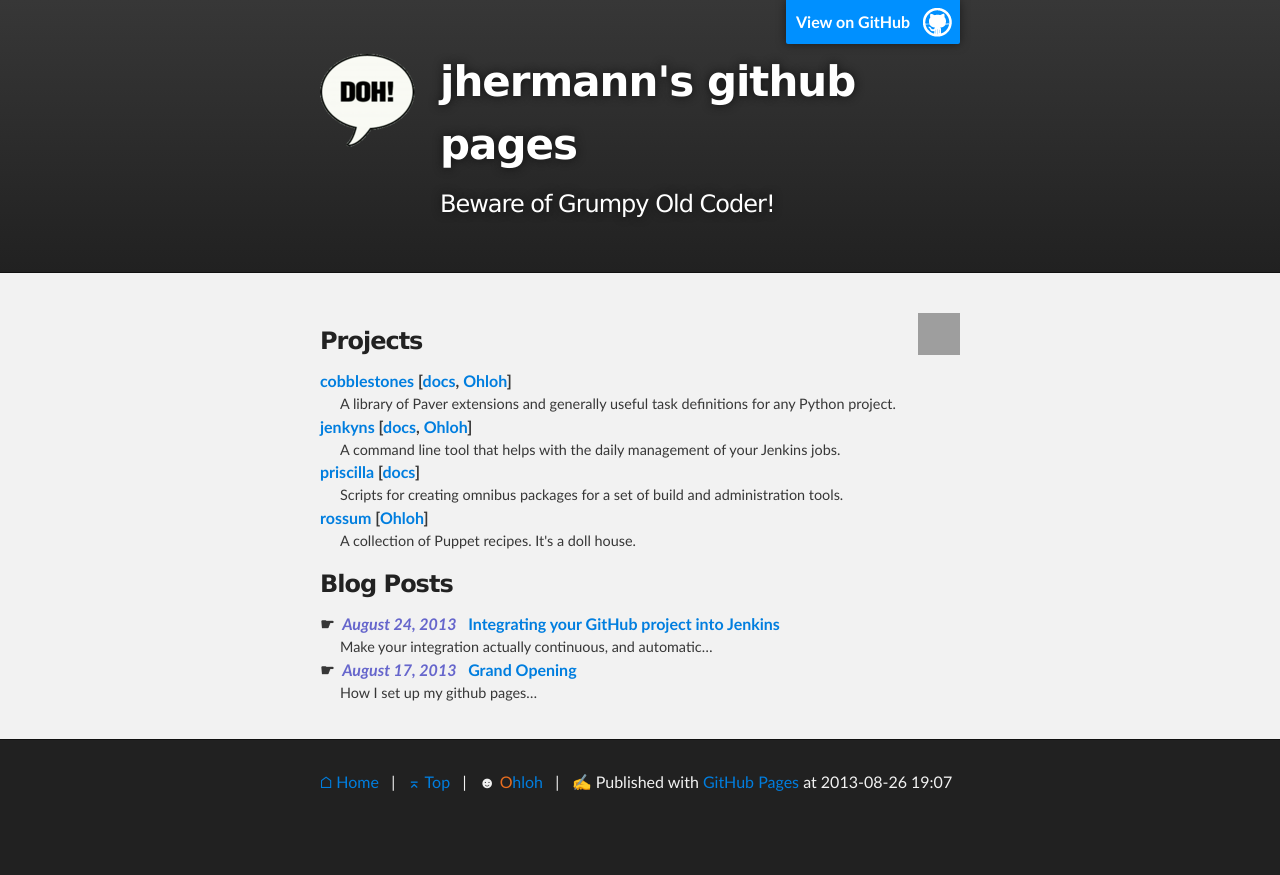
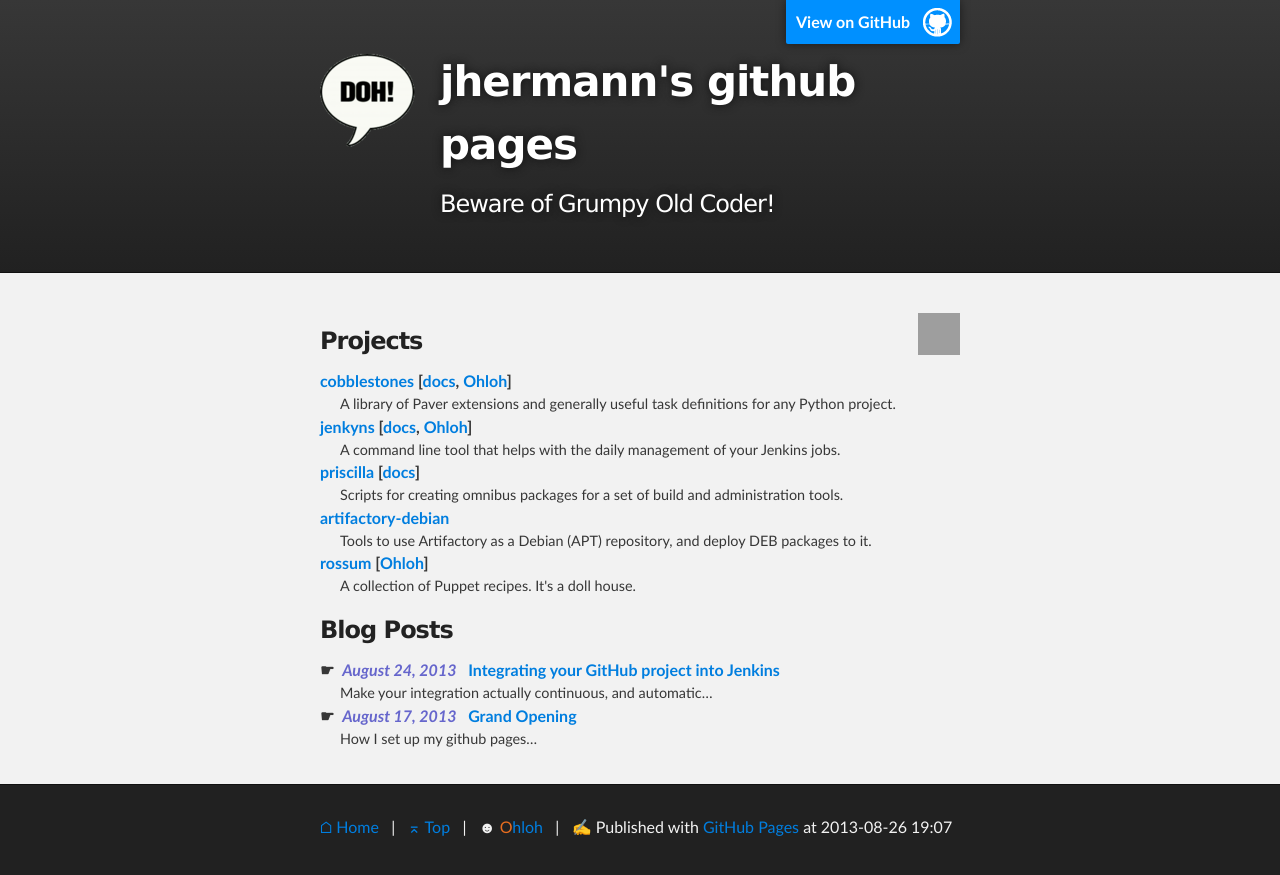
Before and after one commit to jhermann/jhermann.github.io, a Jekyll site: the page built from index.html, in a window 1280 px wide. Shown: the top 875 px of the page. Built offline with Jekyll 4.4.1, drawn with Linux system fonts in a browser that asks for light colours; Markdown is read by kramdown in place of the engine named in the settings; grey boxes are pictures that could not be loaded.

Commit message:
added artifactory-debian

```diff
--- a/index.html
+++ b/index.html
@@ -33,6 +33,13 @@ tagline: Beware of Grumpy Old Coder!
     </dd>
 
     <dt>
+        <a href="https://github.com/jhermann/artifactory-debian">artifactory-debian</a>
+    </dt>
+    <dd>
+        Tools to use Artifactory as a Debian (APT) repository, and deploy DEB packages to it.
+    </dd>
+
+    <dt>
         <a href="https://github.com/jhermann/rossum">rossum</a>
         [<a href="https://www.ohloh.net/p/rossum">Ohloh</a>]
     </dt>
```
